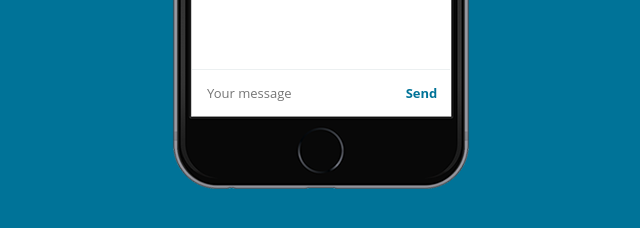
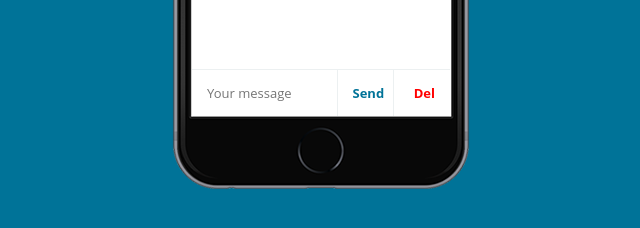
Before and after one commit to Scirius/solowork-chatwindow, a website built with Parcel: page index.html in a window 1280 px wide. Shown: the part 428-656 px from the top of the page, 319-959 px from the left. Built offline with nearby package versions, Linux system fonts and the light colour scheme.

Commit message:
added delete button (css+html)

```diff
--- a/index.html
+++ b/index.html
@@ -14,6 +14,7 @@
             <span></span>
             <div class="messages"></div>
             <input type="text" placeholder="Your message" />
+            <button type="button" id="del-btn">Del</button>
             <input type="submit" value="Send" />
           </form>
         </div>
--- a/src/styles.css
+++ b/src/styles.css
@@ -172,7 +172,8 @@ form.chat .fromThem date {
   right: 105%;
 }
 
-form.chat input {
+form.chat input,
+form.chat button {
   font: 400 13px "Open Sans", sans-serif;
   border: 0;
   padding: 0 15px;
@@ -181,17 +182,23 @@ form.chat input {
 }
 
 form.chat input[type="text"] {
-  width: 73%;
+  width: 56%;
   float: left;
 }
 
-form.chat input[type="submit"] {
-  width: 23%;
+form.chat input[type="submit"],
+form.chat #del-btn {
+  width: 22%;
   background: transparent;
   color: #007398;
   font-weight: 700;
   text-align: right;
   float: right;
+  border-left: 1px solid #ecf0f1;
+}
+
+form.chat #del-btn {
+  color: red;
 }
 
 form.chat .myMessage,
```
